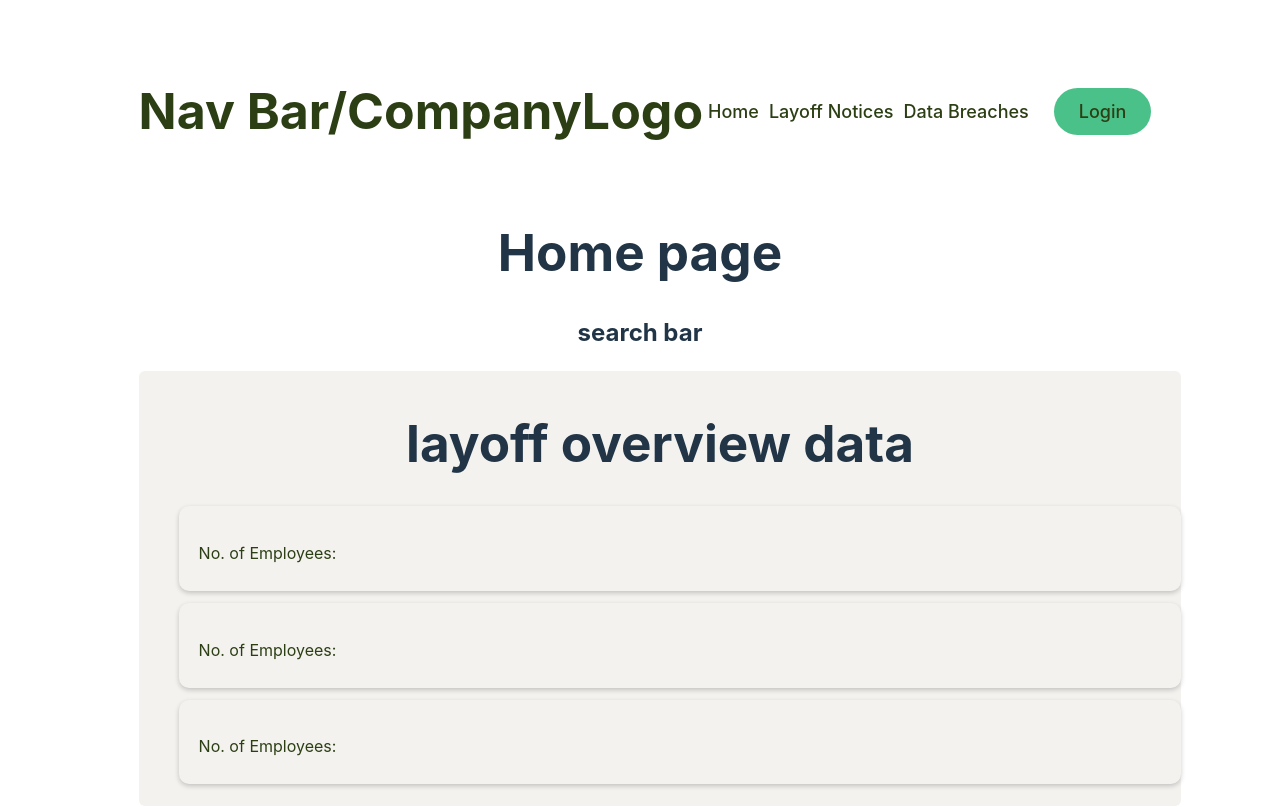
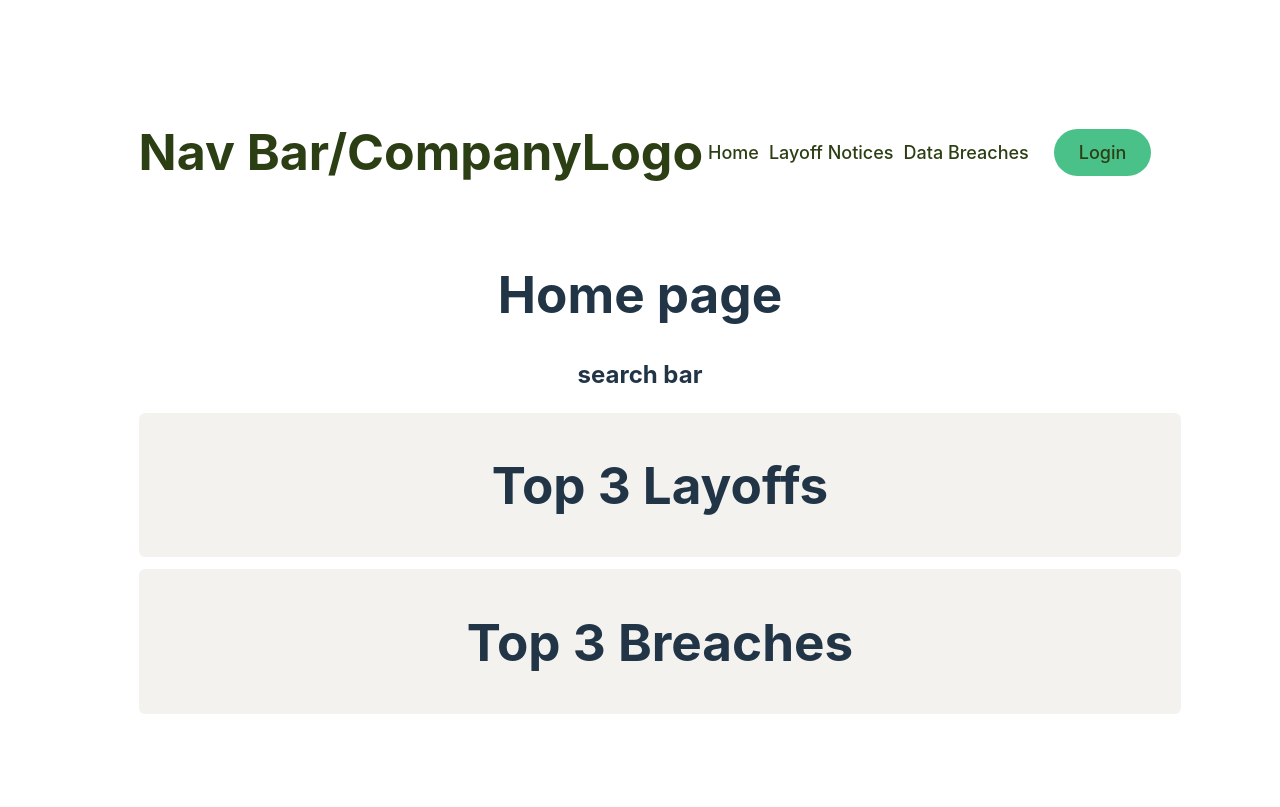
Before and after one commit to JakeGerber/LA_Hacks_2023, a React (Vite) app: page / in a window 1280 px wide. Shown: the top 807 px of the page. Built offline with nearby package versions, Linux system fonts and the light colour scheme.

Commit message:
Import json data

```diff
--- a/src/pages/Home.jsx
+++ b/src/pages/Home.jsx
@@ -3,38 +3,14 @@ import OverViewCard from "../components/OverViewCard";
 import {Link} from 'react-router-dom';
 
 
-const Home = ({companies}) => {
+const Home = ({layoff, breach}) => {
 
-    var layoff="layoff overview data"
-    var breaches="data breaches overview data"
-    var top3 = {
-        company1: {
-          name: "Tesla",
-          number: 1000,
-          date: "2022-09-09"
-        },
-        company2: {
-          name: "Apple",
-          number: 800,
-          date: "2022-09-09"
-        },
-        company3: {
-          name: "Microsoft",
-          number: 700,
-          date: "2022-09-09"
-        }
-      };
-
-    var top3Json = JSON.stringify(top3);
-console.log(top3Json);
-console.log("step");
-console.log(companies)
     return(
         <div className="home">
            <h1>Home page</h1>
            <h2>search bar</h2>
-           <OverViewCard title={layoff} top3={top3}/>
-           <OverViewCard title={breaches}/>
+           <OverViewCard title="Top 3 Layoffs" top3={layoff}/>
+           <OverViewCard title="Top 3 Breaches" top3={breach}/>
         </div>
     );
 }
```
